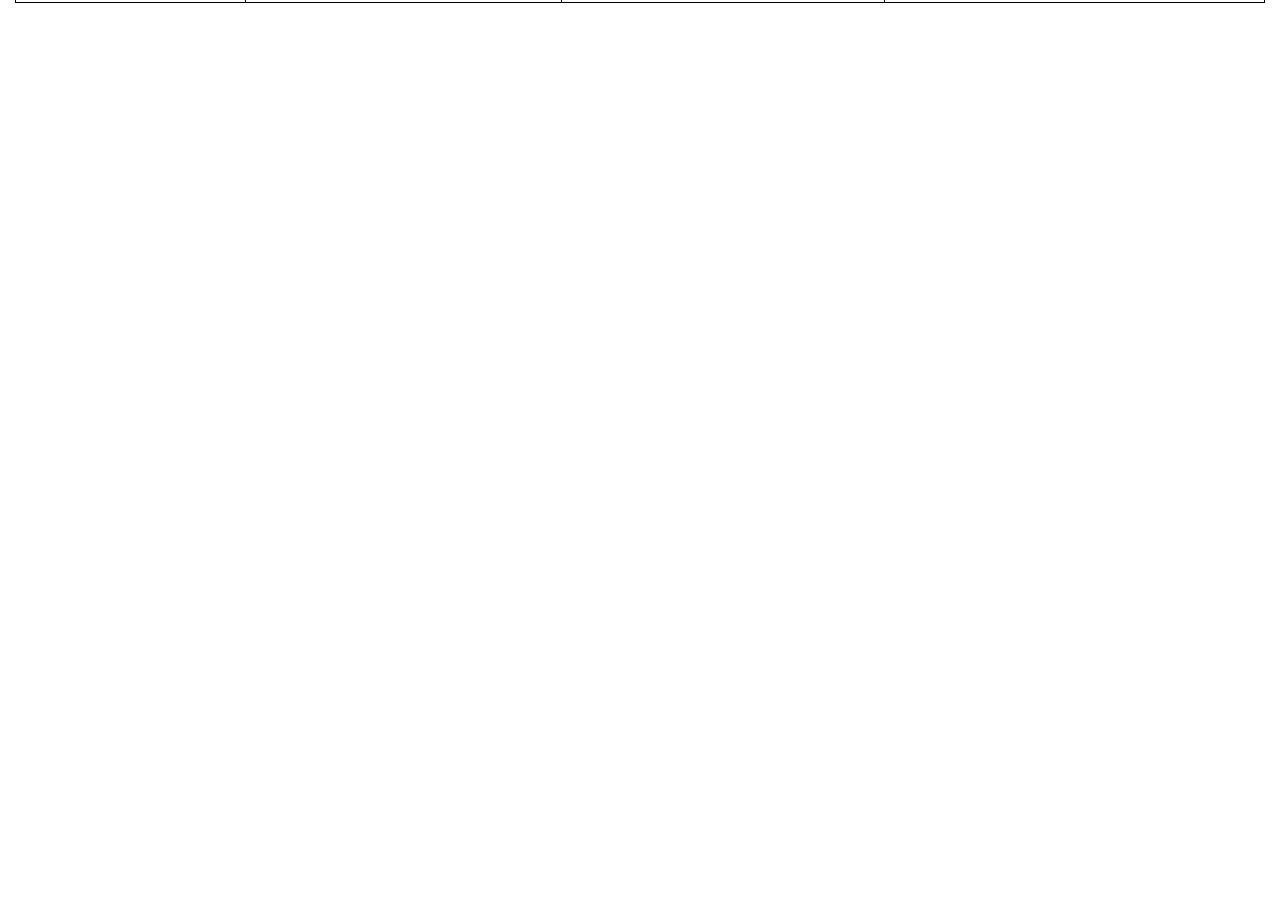
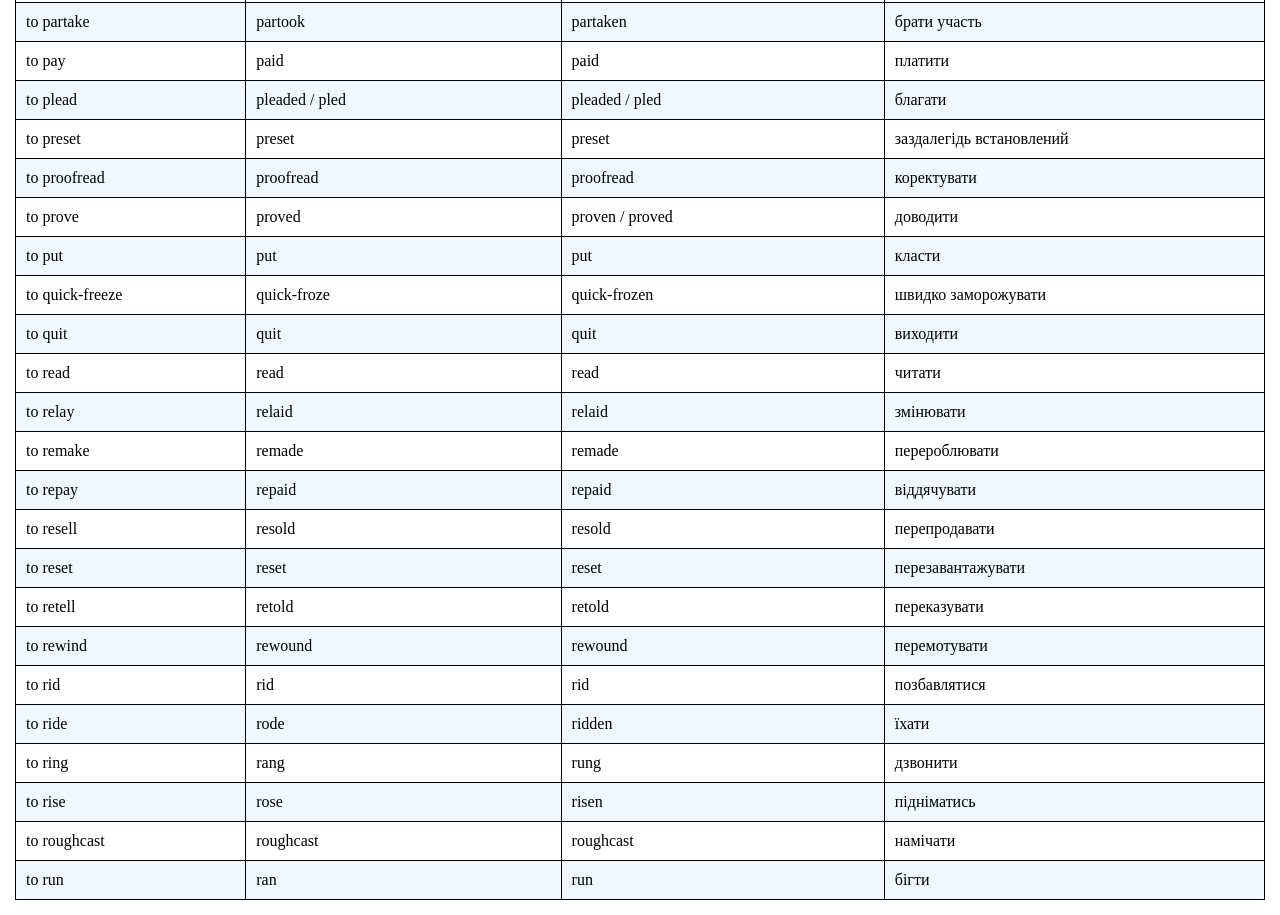
Before and after one commit to yevhenii-razhyk/irregular-verbs, a React (Create React App) app: page / in a window 1280 px wide. Shown: the part 7080-7995 px from the top of the page. Before the commit the page ends 7098 px from the top, so only its background shows below. Built offline with nearby package versions, Linux system fonts and the light colour scheme.

Commit message:
added letters 'P', 'Q', 'R'

```diff
--- a/src/verbsList.ts
+++ b/src/verbsList.ts
@@ -194,4 +194,30 @@ export const verbsList: IVerb[] | any = [
     {id: 178, v1: "overwind", v2: "overwound", v3: "overwound", translate: "перекручувати"},
     {id: 179, v1: "overwrite", v2: "overwrote", v3: "overwritten", translate: "переписувати"},
 
+    {id: 180, v1: "partake", v2: "partook", v3: "partaken", translate: "брати участь"},
+    {id: 181, v1: "pay", v2: "paid", v3: "paid", translate: "платити"},
+    {id: 182, v1: "plead", v2: "pleaded / pled", v3: "pleaded / pled", translate: "благати"},
+    {id: 183, v1: "preset", v2: "preset", v3: "preset", translate: "заздалегідь встановлений"},
+    {id: 184, v1: "proofread", v2: "proofread", v3: "proofread", translate: "коректувати"},
+    {id: 185, v1: "prove", v2: "proved", v3: "proven / proved", translate: "доводити"},
+    {id: 186, v1: "put", v2: "put", v3: "put", translate: "класти"},
+
+    {id: 187, v1: "quick-freeze", v2: "quick-froze", v3: "quick-frozen", translate: "швидко заморожувати"},
+    {id: 188, v1: "quit", v2: "quit", v3: "quit", translate: "виходити"},
+
+    {id: 189, v1: "read", v2: "read", v3: "read", translate: "читати"},
+    {id: 190, v1: "relay", v2: "relaid", v3: "relaid", translate: "змінювати"},
+    {id: 191, v1: "remake", v2: "remade", v3: "remade", translate: "перероблювати"},
+    {id: 192, v1: "repay", v2: "repaid", v3: "repaid", translate: "віддячувати"},
+    {id: 193, v1: "resell", v2: "resold", v3: "resold", translate: "перепродавати"},
+    {id: 194, v1: "reset", v2: "reset", v3: "reset", translate: "перезавантажувати"},
+    {id: 195, v1: "retell", v2: "retold", v3: "retold", translate: "переказувати"},
+    {id: 196, v1: "rewind", v2: "rewound", v3: "rewound", translate: "перемотувати"},
+    {id: 197, v1: "rid", v2: "rid", v3: "rid", translate: "позбавлятися"},
+    {id: 198, v1: "ride", v2: "rode", v3: "ridden", translate: "їхати"},
+    {id: 199, v1: "ring", v2: "rang", v3: "rung", translate: "дзвонити"},
+    {id: 200, v1: "rise", v2: "rose", v3: "risen", translate: "підніматись"},
+    {id: 201, v1: "roughcast", v2: "roughcast", v3: "roughcast", translate: "намічати"},
+    {id: 202, v1: "run", v2: "ran", v3: "run", translate: "бігти"},
+
 ]
```
